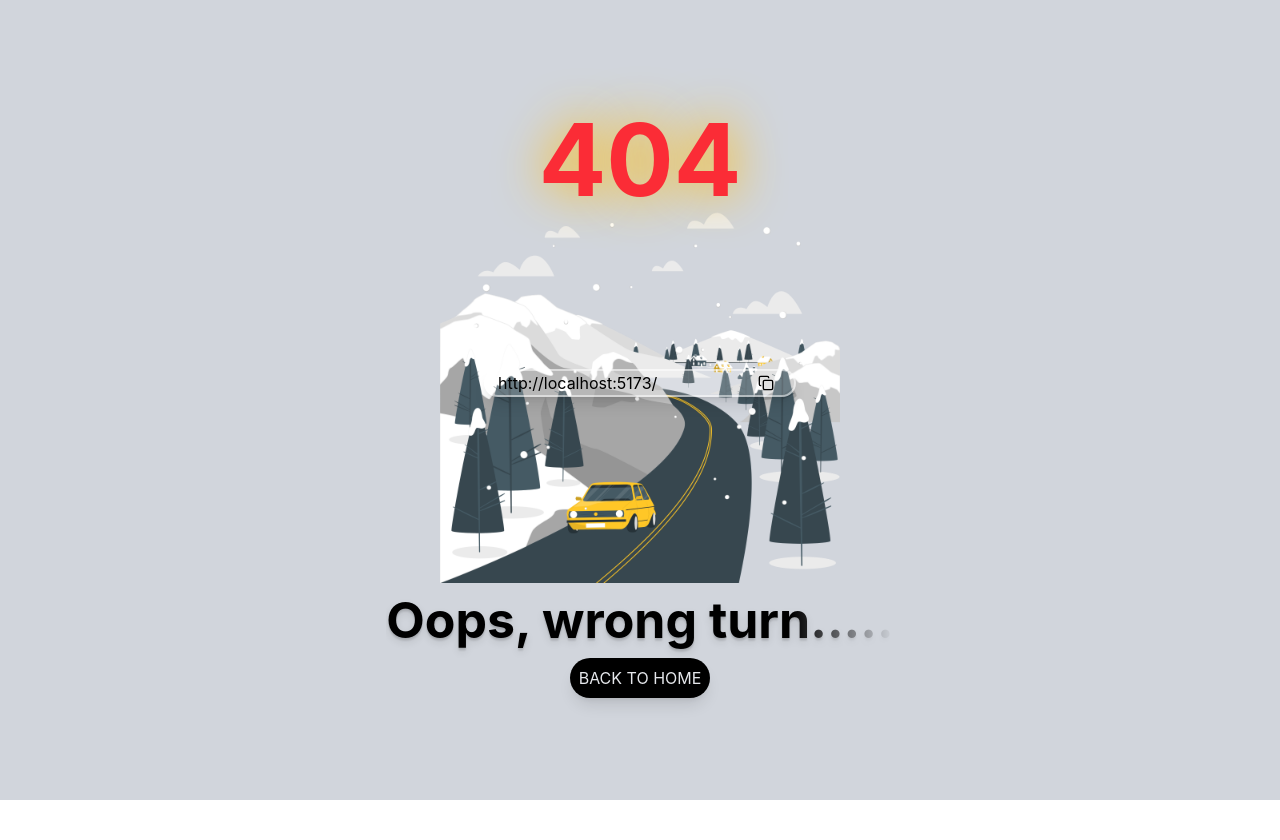
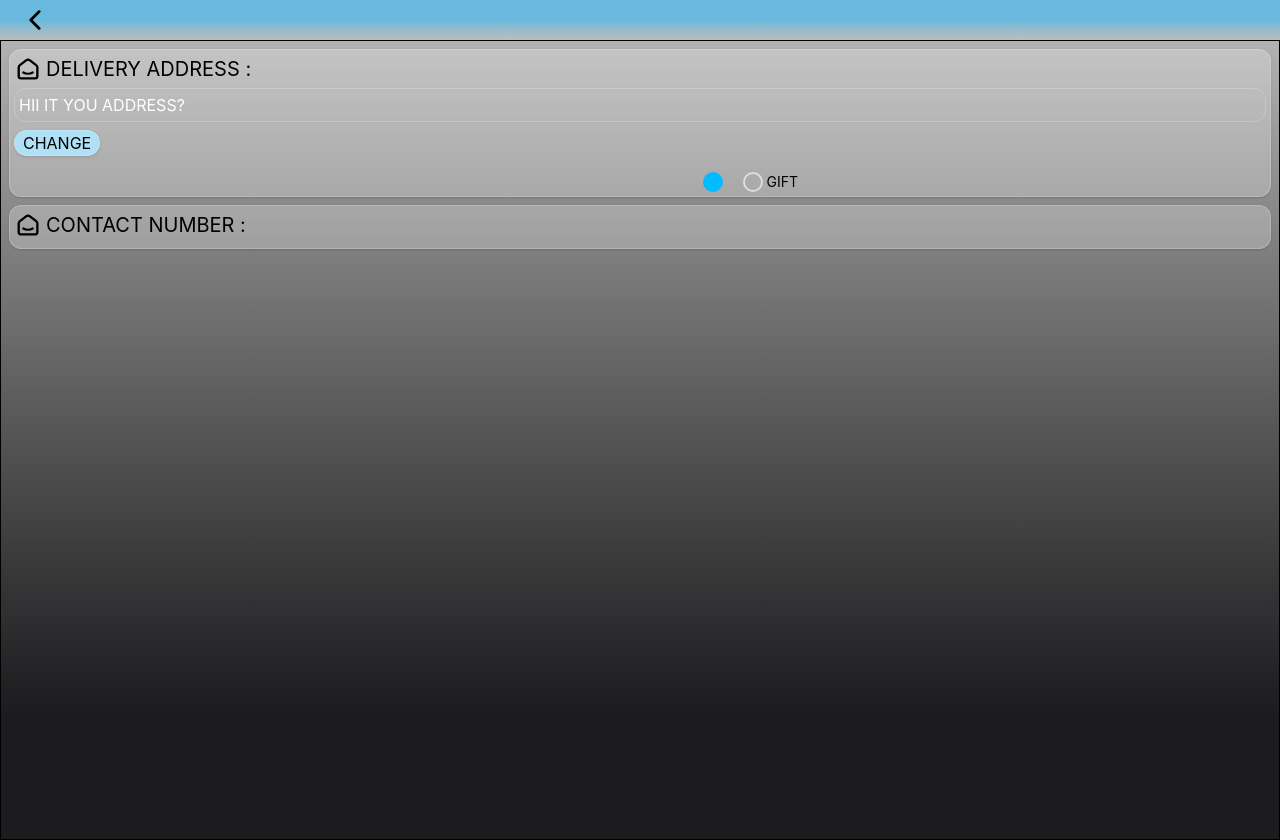
Before and after one commit to ziyad-farooqui/O.D-stand-E-commerce-websites, a React (Vite) app: page /OderList in a window 1280 px wide. Before the commit this address had no page. Before the commit the page ends 800 px from the top, so only its background shows below. Built offline with nearby package versions, Linux system fonts and the light colour scheme.

Commit message:
29092026day:25

```diff
--- a/src/App.jsx
+++ b/src/App.jsx
@@ -5,6 +5,7 @@ import InsidCardHome from "./InsidCardHome";
 import Other404 from "./Other404";
 import ProducPage from "./ProducPage";
 import OderPage from "./OderPage"
+import InsideOderList from "./InsideOderList";
 
 function App() {
   return (
@@ -15,6 +16,8 @@ function App() {
         <Route path="*"  element={<Other404 />} />
         <Route path="/product" element={<ProducPage/>}  />
         <Route path="/Oder" element={<OderPage/>}  />
+        <Route path="/OderList" element={<InsideOderList/>}  />
+
       </Routes>
     </BrowserRouter>
   );
--- /dev/null
+++ b/src/InsideOderList.jsx
@@ -0,0 +1,17 @@
+import React from 'react'
+import InsideOderListNav from './InsideOderList/InsideOderListNav'
+import InsideOderListBody from './InsideOderList/InsideOderListBody'
+
+const InsideOderList = () => {
+  return (
+
+    <div className='bg-gradient-to-b  from-[#bcbcbc]  from-0% via-35% to-[#1c1c1e] to-85%'>
+        <InsideOderListNav/>
+        <InsideOderListBody/>
+    </div>
+
+
+  )
+}
+
+export default InsideOderList
--- /dev/null
+++ b/src/InsideOderList/InsideOderListBody.jsx
@@ -0,0 +1,66 @@
+import React, { useState } from 'react'
+import { TbSmartHome } from "react-icons/tb";
+
+const InsideOderListBody = () => {
+    const [selectedOption, setSelectedOption] = useState(0)
+
+  return (
+    <div className='border h-screen
+    '>
+
+        {/*the address show and can change */}
+        <div className='theaddress rounded-xl bg-white/25 shadow-sm border-white/20 border mt-2 mx-2 p-1 '>
+            <div className=' flex gap-1 items-center mb-1'>
+
+            <TbSmartHome className=' text-[28px]' />
+
+                <h1 className='uppercase text-[20px]'>delivery address :</h1>
+
+
+            </div>
+            <div className='border border-white/20 rounded-xl mb-2'>
+                <input type="text" name="address" id="" value={'hii it you address?'}  className='p-1 uppercase w-full pl-1 text-white'/>
+            </div>
+
+            <button className='border  p- border-white/20 bg-[#afe0f5] shadow-sm rounded-full uppercase px-2 active:scale-95 duration-300'>
+                change
+            </button>
+
+            <div className=' flex items-start gap-5 mt-4 ml-[55%]'>
+                <button
+                    type='button border'
+                    onClick={() => setSelectedOption(0)}
+                    aria-label='Select regular delivery'
+                    aria-pressed={selectedOption === 0}
+                    className={`h-5 w-5 rounded-full border-2 ${selectedOption === 0 ? 'border-sky-400 bg-sky-400' : 'border-white/60'}`}
+                />
+                <div className=' flex flex- items-center gap-1'>
+                    <button
+                        type='button'
+                        onClick={() => setSelectedOption(1)}
+                        aria-label='Select gift'
+                        aria-pressed={selectedOption === 1}
+                        className={`h-5 w-5 rounded-full border-2 ${selectedOption === 1 ? 'border-sky-400 bg-sky-400' : 'border-white/60'}`}
+                    />
+                    <span className='text-sm uppercase'>gift</span>
+                </div>
+            </div>
+
+        </div>
+
+        <div className='border mt-2 mx-2 p-1 shadow-sm border-white/20 rounded-xl bg-white/25'>
+            <div className=' flex gap-1 items-center mb-1'>
+
+            <TbSmartHome className=' text-[28px]' />
+
+                <h1 className='uppercase text-[20px]'>contact number :</h1>
+
+
+            </div>
+        </div>
+
+    </div>
+  )
+}
+
+export default InsideOderListBody
--- /dev/null
+++ b/src/InsideOderList/InsideOderListNav.jsx
@@ -0,0 +1,15 @@
+import React from 'react'
+import { IoIosArrowBack } from "react-icons/io";
+
+const InsideOderListNav = () => {
+  return (
+    <>
+    <div className=' h-10 flex items-center
+    bg-gradient-to-b from-[#68B9DD] from-50% to-[#bcbcbc] to-100% '>
+        <IoIosArrowBack className='ml-2  border-  text-[28px] md:text-[30px]  text-black  md:left-3 cursor-pointer   active:scale-90 duration-300  ml-1 md:ml-5 hover:scale-115 ' />
+    </div>
+    </>
+  )
+}
+
+export default InsideOderListNav
```
